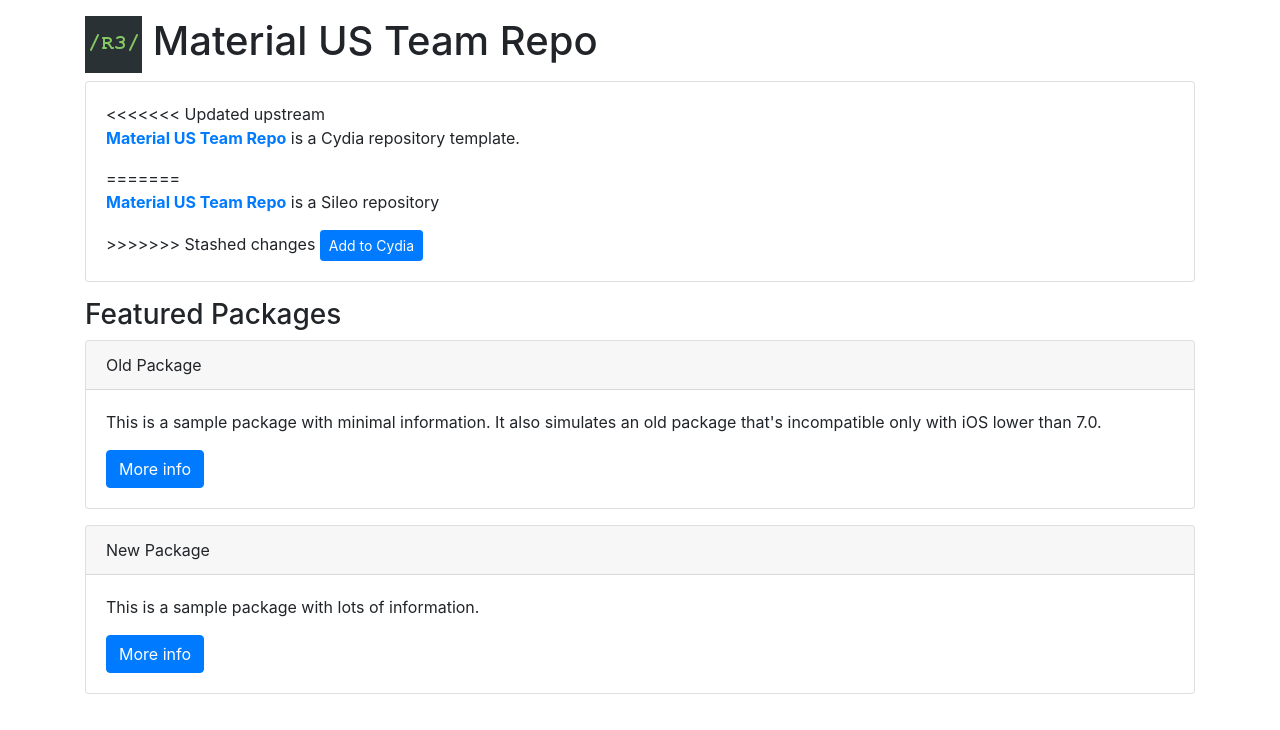
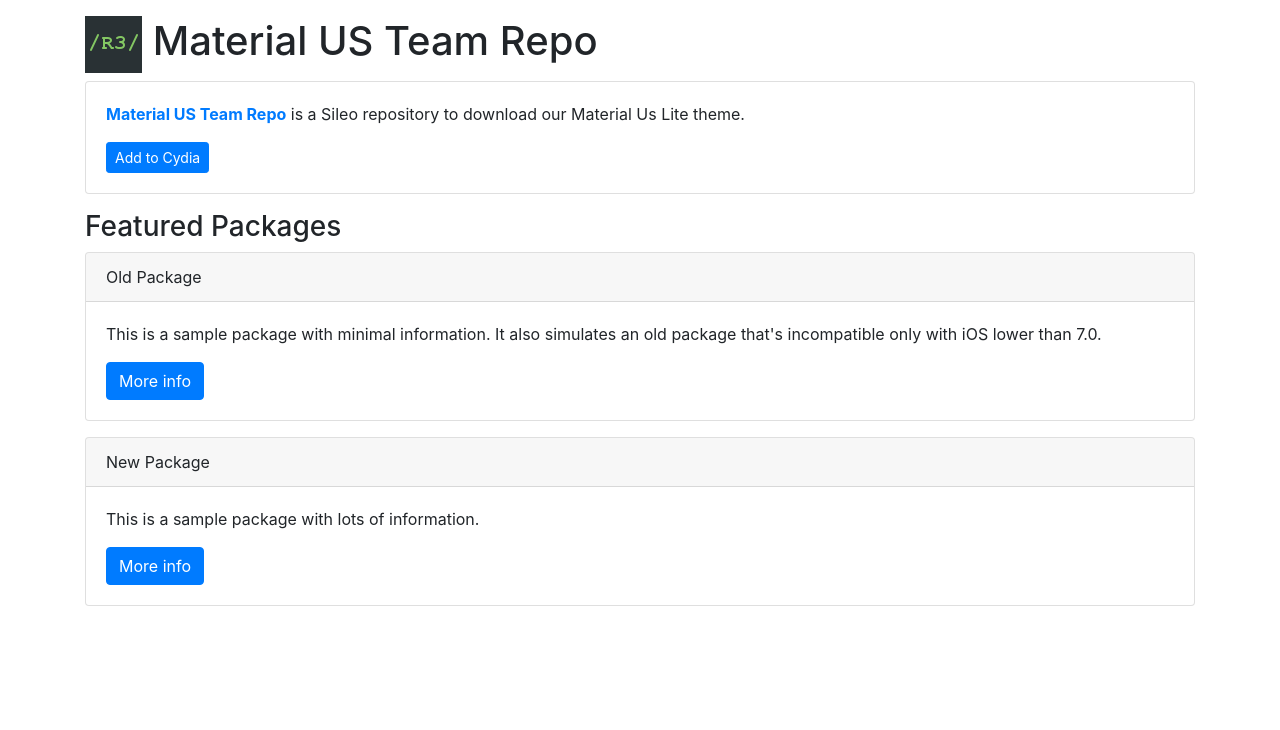
Before and after one commit to MaterialUS/MaterialUSProject, a plain HTML site: page index.html in a window 1280 px wide. Drawn offline with nearby package versions, Linux system fonts and the light colour scheme.

Commit message:
Update index.html

```diff
--- a/index.html
+++ b/index.html
@@ -17,11 +17,7 @@
 <div class="container">
 	<div class="card">
 		<div class="card-body">
-<<<<<<< Updated upstream
-			<p><span class="text-primary"><b>Material US Team Repo</span></b> is a Cydia repository template.</p>
-=======
-			<p><span class="text-primary"><b>Material US Team Repo</span></b> is a Sileo repository</p>
->>>>>>> Stashed changes
+			<p><span class="text-primary"><b>Material US Team Repo</span></b> is a Sileo repository to download our Material Us Lite theme.</p>
 			<a class="btn btn-sm btn-primary" href="cydia://url/https://cydia.saurik.com/api/share#?source=https://supermamon.github.io/Reposi3/">Add to Cydia</a>
 		</div>
 	</div>
```
